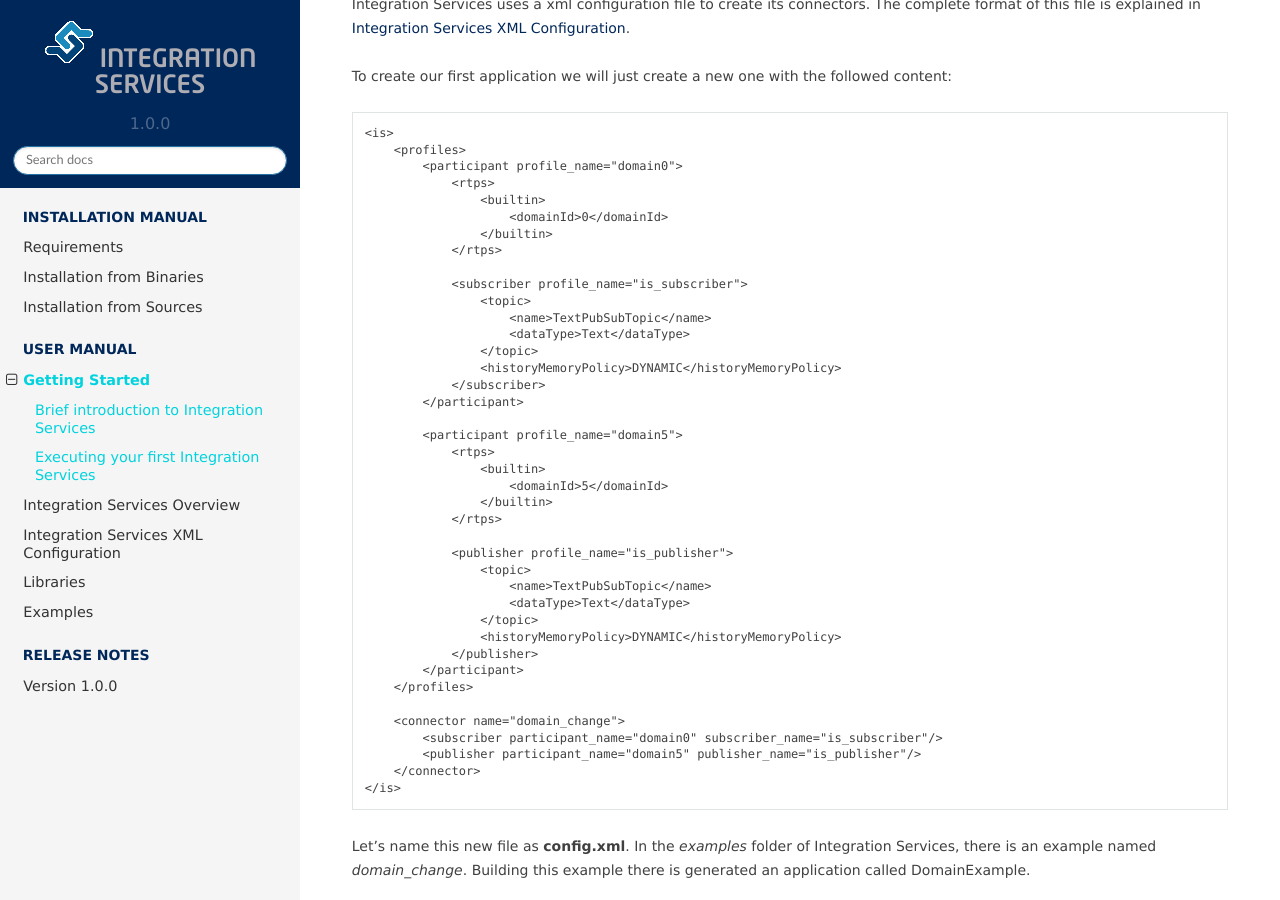
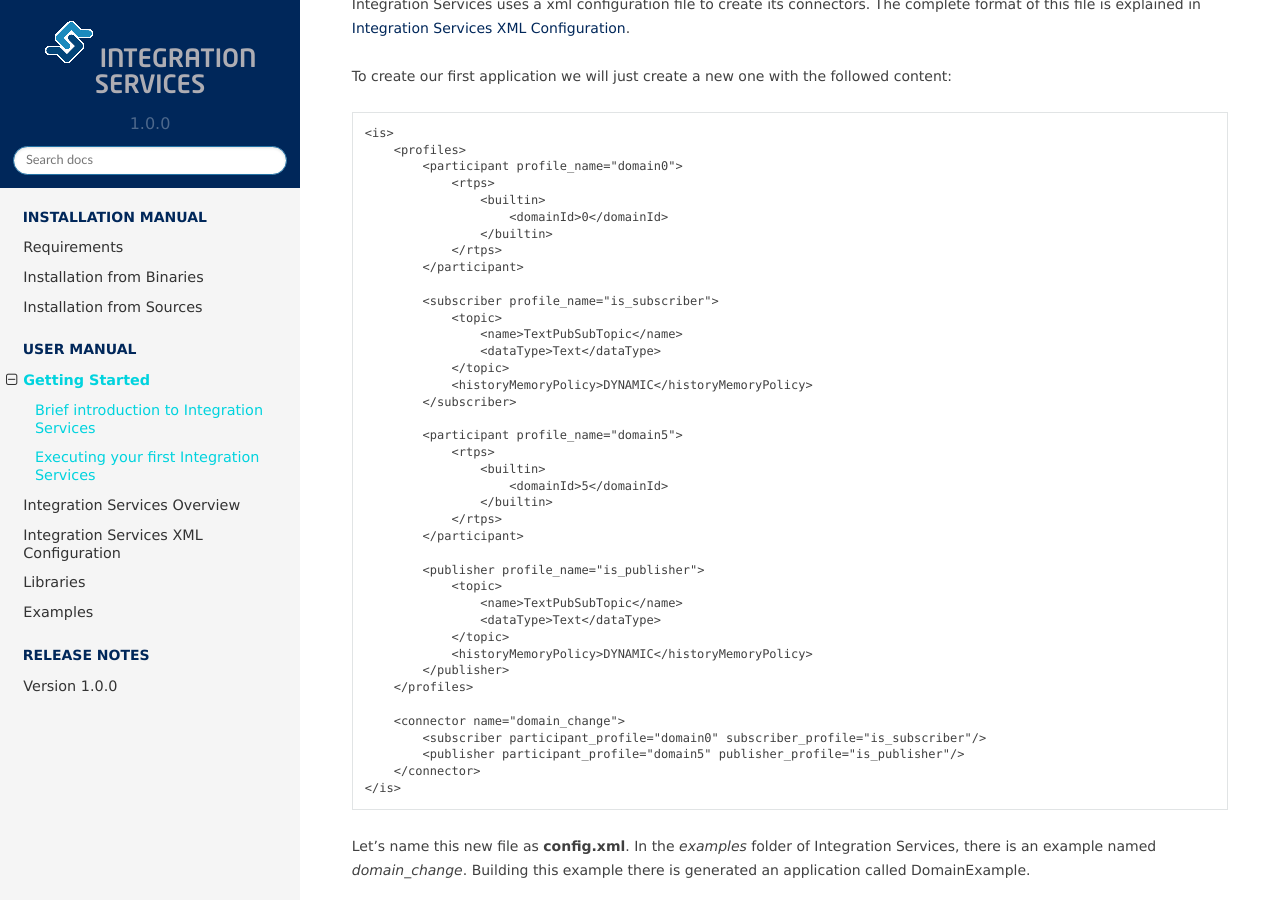
Before and after one commit to eProsima/Integration-Service-docs, a Sphinx documentation site: the page built from docs/introduction.rst, in a window 1280 px wide and 900 px high, scrolled down 708 px. Built offline with Sphinx 7.4.7 and the Read the Docs theme 2.0.0, drawn with Linux system fonts in a browser that asks for light colours.

Commit message:
Refs #3616 Applied comments of the review.

```diff
--- a/docs/index.rst
+++ b/docs/index.rst
@@ -14,8 +14,8 @@ eProsima Integration Services Documentation
 
 Some of the main features of *Integration Services* are:
 
-* Connections for jumping from topics which are running on different domains.
-* Adapters for mapping the attributes from types with different IDL definitions.
+* Connects two different domains.
+* Mapping between different data types.
 * User-defined operations over the circulating messages (:ref:`transformation libraries`).
 * Communication with others environments, as *ROS2*.
 
--- a/docs/introduction.rst
+++ b/docs/introduction.rst
@@ -37,15 +37,15 @@ To create our first application we will just create a new one with the followed
                         <domainId>0</domainId>
                     </builtin>
                 </rtps>
+            </participant>
 
-                <subscriber profile_name="is_subscriber">
-                    <topic>
-                        <name>TextPubSubTopic</name>
-                        <dataType>Text</dataType>
-                    </topic>
-                    <historyMemoryPolicy>DYNAMIC</historyMemoryPolicy>
-                </subscriber>
-            </participant>
+            <subscriber profile_name="is_subscriber">
+                <topic>
+                    <name>TextPubSubTopic</name>
+                    <dataType>Text</dataType>
+                </topic>
+                <historyMemoryPolicy>DYNAMIC</historyMemoryPolicy>
+            </subscriber>
 
             <participant profile_name="domain5">
                 <rtps>
@@ -53,20 +53,20 @@ To create our first application we will just create a new one with the followed
                         <domainId>5</domainId>
                     </builtin>
                 </rtps>
+            </participant>
 
-                <publisher profile_name="is_publisher">
-                    <topic>
-                        <name>TextPubSubTopic</name>
-                        <dataType>Text</dataType>
-                    </topic>
-                    <historyMemoryPolicy>DYNAMIC</historyMemoryPolicy>
-                </publisher>
-            </participant>
+            <publisher profile_name="is_publisher">
+                <topic>
+                    <name>TextPubSubTopic</name>
+                    <dataType>Text</dataType>
+                </topic>
+                <historyMemoryPolicy>DYNAMIC</historyMemoryPolicy>
+            </publisher>
         </profiles>
 
         <connector name="domain_change">
-            <subscriber participant_name="domain0" subscriber_name="is_subscriber"/>
-            <publisher participant_name="domain5" publisher_name="is_publisher"/>
+            <subscriber participant_profile="domain0" subscriber_profile="is_subscriber"/>
+            <publisher participant_profile="domain5" publisher_profile="is_publisher"/>
         </connector>
     </is>
 
--- a/docs/requirements.rst
+++ b/docs/requirements.rst
@@ -9,7 +9,7 @@ Mandatory Dependencies
 Fast-RTPS
 ^^^^^^^^^
 
-Fast-RTPS is needed to allow communication with RTPS protocol, XML configuration parsing, and other core functionallity.
+`Fast-RTPS <https://github.com/eProsima/Fast-RTPS>`__ is needed to allow communication with RTPS protocol, XML configuration parsing, and other core functionallity.
 
 Optional Dependencies
 ---------------------
```
Also changed, not shown: README.md (+2 -2 lines), docs/example_config.xml (+8 -8 lines), docs/xml-config-file.rst (+19 -19 lines).
